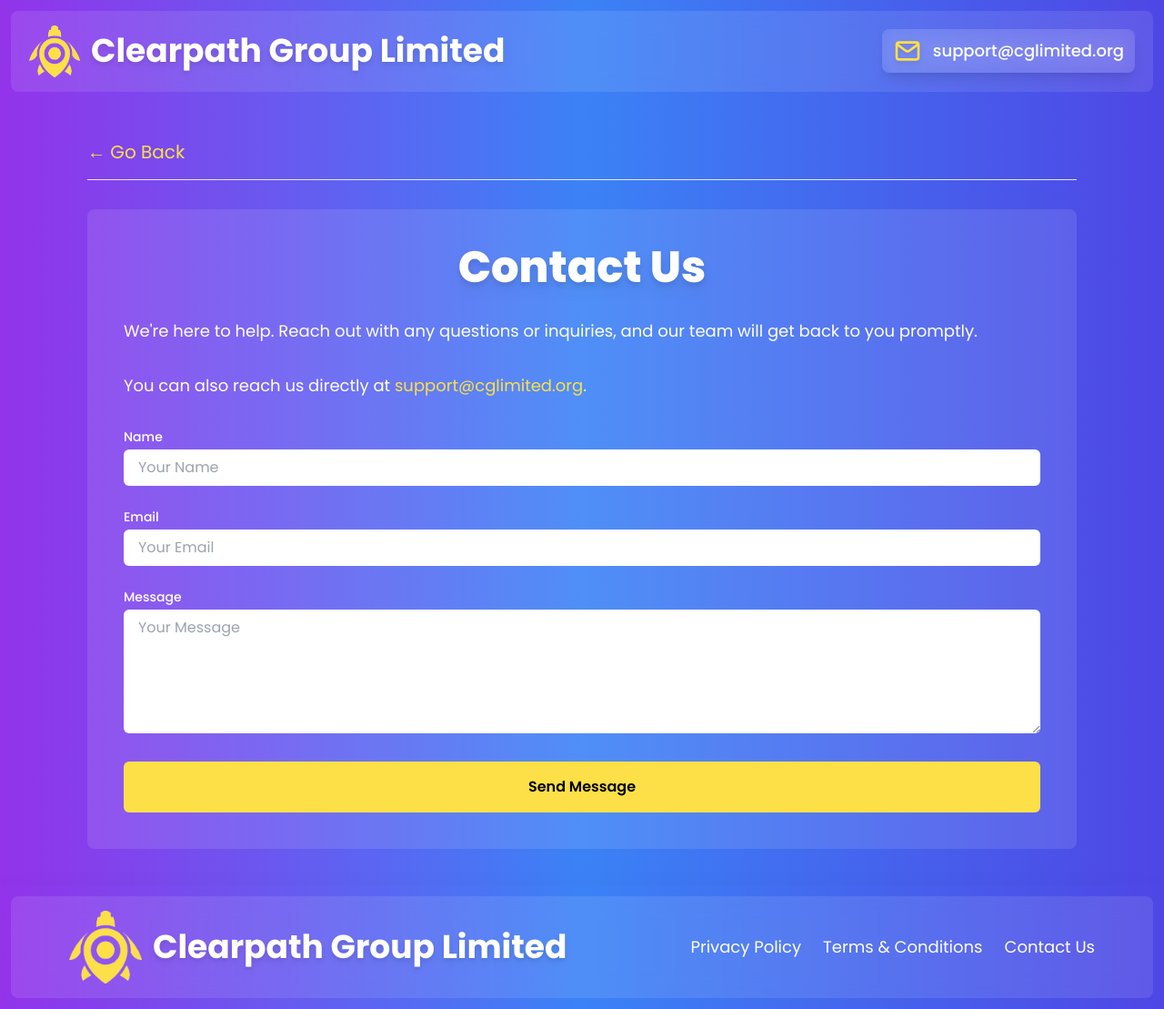
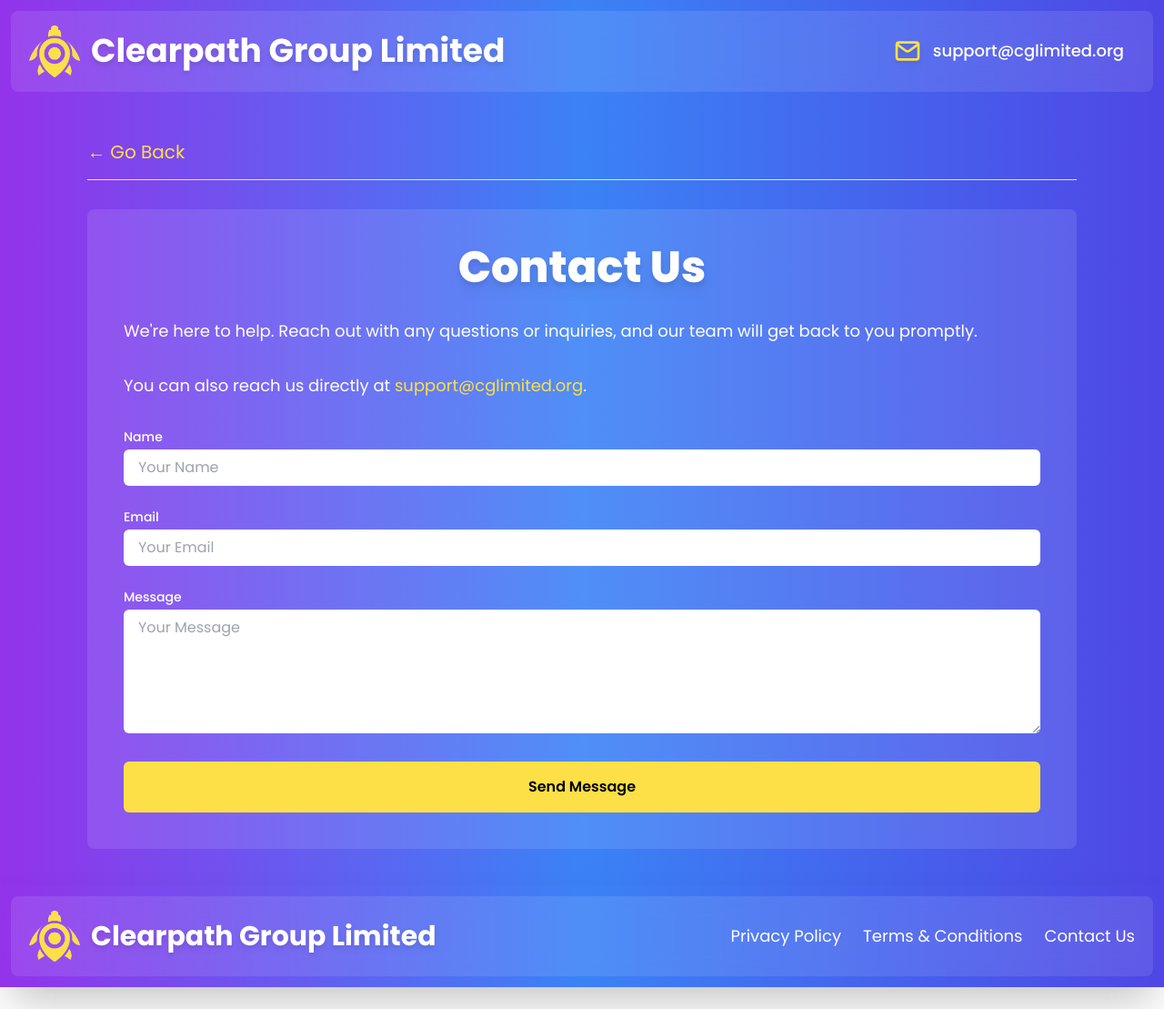
Before and after one commit to qqwrxtr/finance__landing, a React (Create React App) app: page /contact-us in a window 1280 px wide. Shown: the whole page at 91% size. After the commit the page ends 1085 px from the top, so only its background shows below. Built offline with nearby package versions, Linux system fonts and the light colour scheme.

Commit message:
yametekudasai update lol

```diff
--- a/src/components/Footer/Footer.jsx
+++ b/src/components/Footer/Footer.jsx
@@ -3,23 +3,23 @@ import logo from "./../../assets/CGL-removebg.png";
 const Footer = () => {
     return (
         <footer className="footer p-3 bg-gradient-to-r from-purple-600 via-blue-500 to-indigo-600 backdrop-blur-md bg-opacity-20 shadow-2xl">
-            <div className="glass__effect bg-white bg-opacity-10 rounded-lg backdrop-blur-md flex flex-col items-center sm:flex-row sm:justify-between py-4 px-6 sm:px-10 lg:px-16 w-full">
+            <div className="glass__effect bg-white bg-opacity-10 rounded-lg backdrop-blur-md flex flex-col items-center sm:flex-row sm:justify-between py-4 px-6 sm:px-5 lg:px-5 w-full">
                 <div className="logo flex items-center mb-4 sm:mb-0">
-                    <div className="logo__img w-14 sm:w-16 md:w-20">
+                    <div className="logo__img w-10 sm:w-10 md:w-14">
                         <img src={logo} alt="Company Logo" className="w-full" />
                     </div>
-                    <div className="logo__name text-2xl sm:text-3xl md:text-4xl font-bold text-white ml-3 drop-shadow-md">
+                    <div className="logo__name text-2xl sm:text-3xl font-bold text-white ml-3 drop-shadow-md">
                         <p>
                             C
-                            <span className="hidden md:!inline">learpath</span> G
-                            <span className="hidden md:!inline">roup</span> L
-                            <span className="hidden md:!inline">imited</span>
+                            <span className="hidden lg:!inline">learpath</span> G
+                            <span className="hidden lg:!inline">roup</span> L
+                            <span className="hidden lg:!inline">imited</span>
                         </p>
                     </div>
                 </div>
 
                 {/* Links Section */}
-                <div className="links flex flex-col sm:flex-row items-center sm:items-end gap-4 sm:gap-6 text-white text-sm sm:text-base md:text-lg">
+                <div className="links flex flex-col sm:flex-row items-center sm:items-end gap-4 sm:gap-6 text-white text-sm sm:text-base md:text-lg mt-3 sm:mt-0">
                     <div className="privacy">
                         <a
                             href="/privacy-policy"
--- a/src/components/Header/Header.jsx
+++ b/src/components/Header/Header.jsx
@@ -22,7 +22,7 @@ const Header = () => {
             <div className="email flex items-center">
                 <a
                     href="mailto:support@cglimited.org"
-                    className="flex items-center gap-3 px-3 py-2 bg-white bg-opacity-10 rounded-lg shadow-lg backdrop-blur-md hover:bg-opacity-30 transition-all duration-300"
+                    className="flex items-center gap-3 px-3 py-2 hover:scale-105 duration-300"
                 >
                     <div className="email__img w-6 sm:w-8">
                         <img
```
